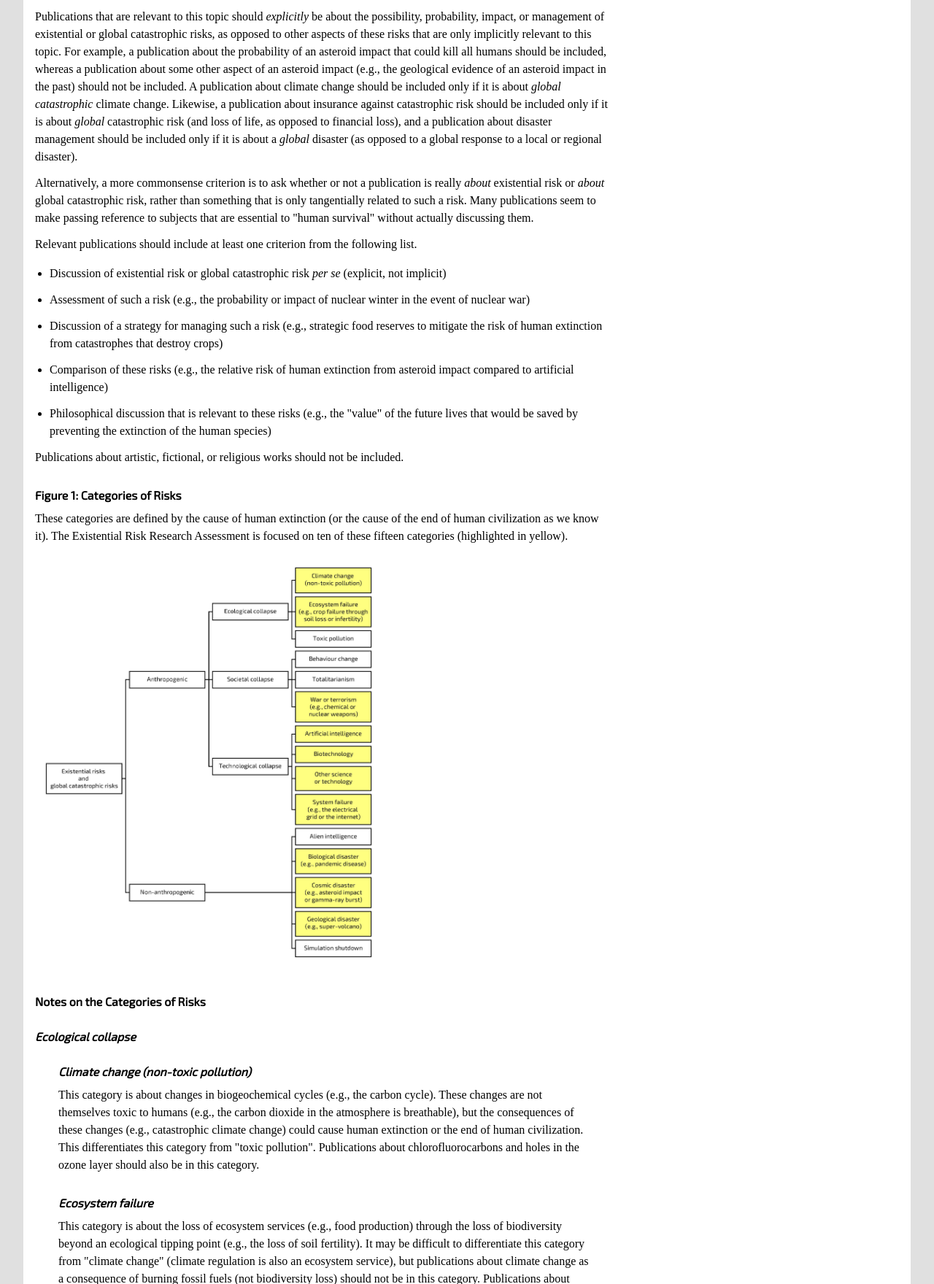
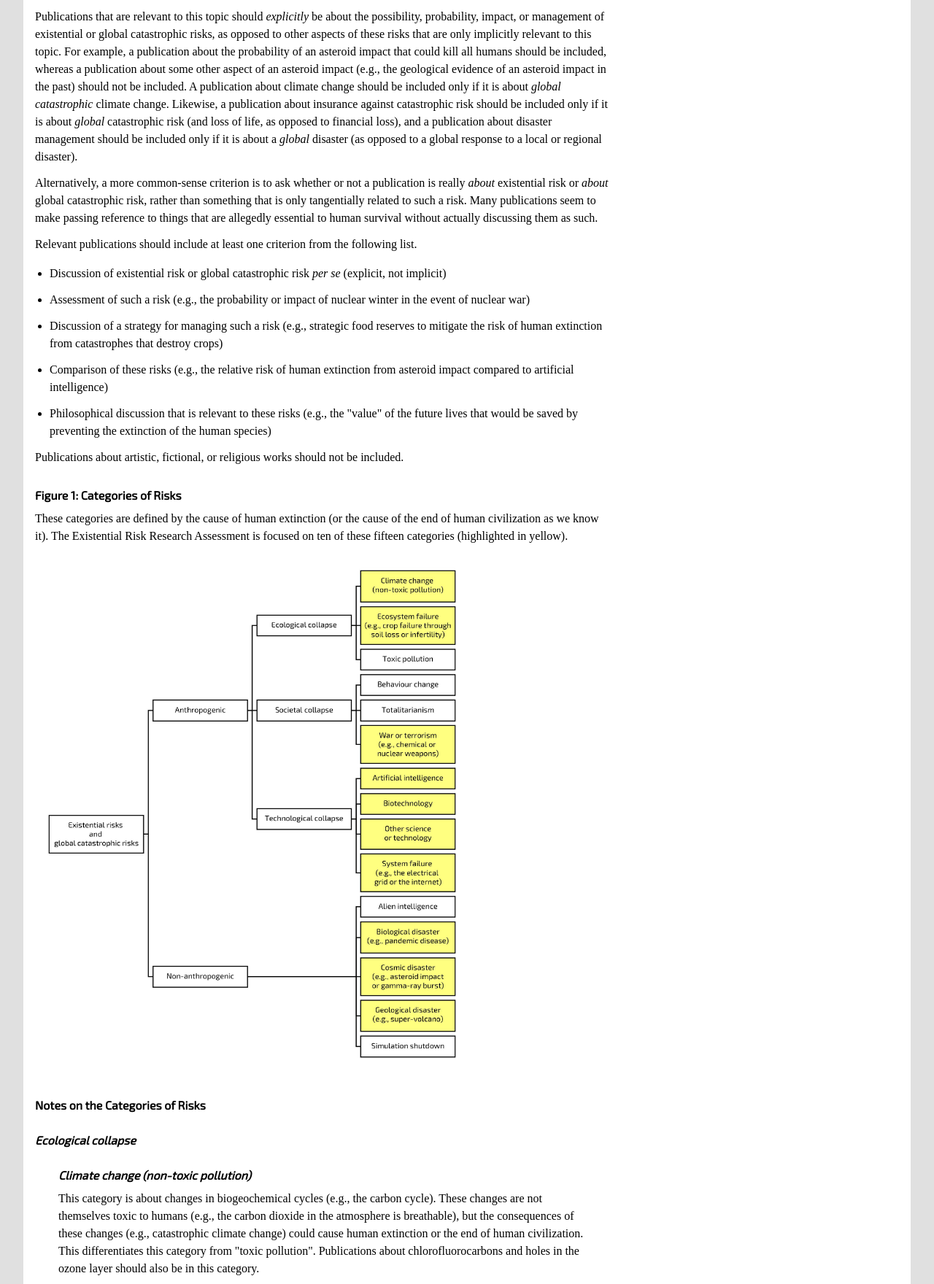
Before and after one commit to gormshackelford/x-risk, a Django app: page /methods/ in a window 1280 px wide. Shown: the part 551-2311 px from the top of the page at 73% size. Run offline with Django 3.2, Linux system fonts and the light colour scheme; some web fonts are replaced.

Commit message:
Changed width of classification tree

```diff
--- a/engine/static/css/stylesheet.css
+++ b/engine/static/css/stylesheet.css
@@ -248,7 +248,7 @@ ul {
 
 #classification_tree {
     margin-top: 1em;
-    width: 60%;
+    width: 75%;
 }
 
 .navigation_text, .navigation_text:visited {
--- a/engine/templates/engine/methods.html
+++ b/engine/templates/engine/methods.html
@@ -20,7 +20,7 @@
 
     <h2>Inclusion Criteria</h2>
     <p>Publications that are relevant to this topic should <span class="italic">explicitly</span> be about the possibility, probability, impact, or management of existential or global catastrophic risks, as opposed to other aspects of these risks that are only implicitly relevant to this topic. For example, a publication about the probability of an asteroid impact that could kill all humans should be included, whereas a publication about some other aspect of an asteroid impact (e.g., the geological evidence of an asteroid impact in the past) should not be included. A publication about climate change should be included only if it is about <span class="italic">global catastrophic</span> climate change. Likewise, a publication about insurance against catastrophic risk should be included only if it is about <span class="italic">global</span> catastrophic risk (and loss of life, as opposed to financial loss), and a publication about disaster management should be included only if it is about a <span class="italic">global</span> disaster (as opposed to a global response to a local or regional disaster).</p>
-    <p>Alternatively, a more commonsense criterion is to ask whether or not a publication is really <span class="italic">about</span> existential risk or <span class="italic">about</span> global catastrophic risk, rather than something that is only tangentially related to such a risk. Many publications seem to make passing reference to subjects that are essential to "human survival" without actually discussing them.</p>
+    <p>Alternatively, a more common-sense criterion is to ask whether or not a publication is really <span class="italic">about</span> existential risk or <span class="italic">about</span> global catastrophic risk, rather than something that is only tangentially related to such a risk. Many publications seem to make passing reference to things that are allegedly essential to human survival without actually discussing them as such.</p>
     <p>Relevant publications should include at least one criterion from the following list.</p>
     <ul>
       <li>Discussion of existential risk or global catastrophic risk <span class="italic">per se</span> (explicit, not implicit)</li>
```
